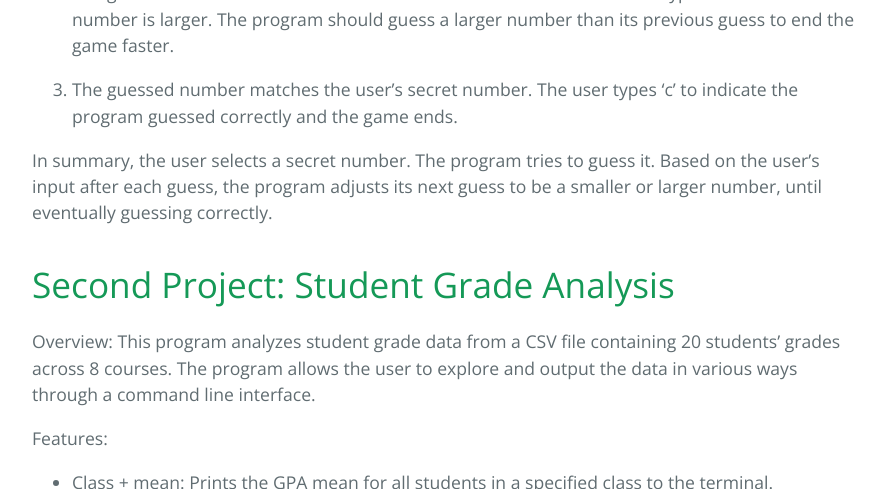
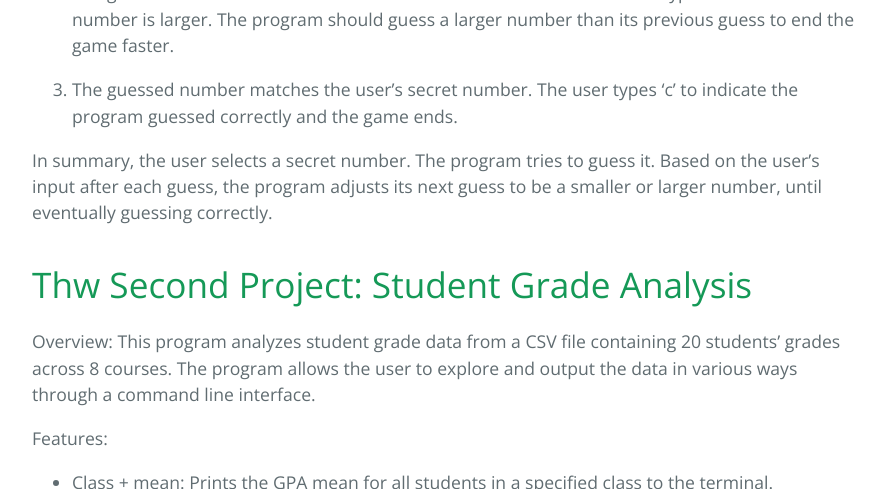
Before and after one commit to MehrdadSamadishadlou/Python_for_Beginners, a Jekyll site: the page built from projects.md, in a window 1280 px wide and 900 px high, scrolled down 846 px, cut to the strip 0-489 px from the top of the window. Shown: the whole strip, without its empty margins (192-1077 px from the left). Built offline with Jekyll 4.4.1, drawn with Linux system fonts in a browser that asks for light colours.

Commit message:
Update projects.md

```diff
--- a/projects.md
+++ b/projects.md
@@ -31,7 +31,7 @@ In summary, the user selects a secret number. The program tries to guess it. Bas
 
 
 
-# Second Project: Student Grade Analysis
+# Thw Second Project: Student Grade Analysis
 
 Overview:
 This program analyzes student grade data from a CSV file containing 20 students' grades across 8 courses. The program allows the user to explore and output the data in various ways through a command line interface.
```
